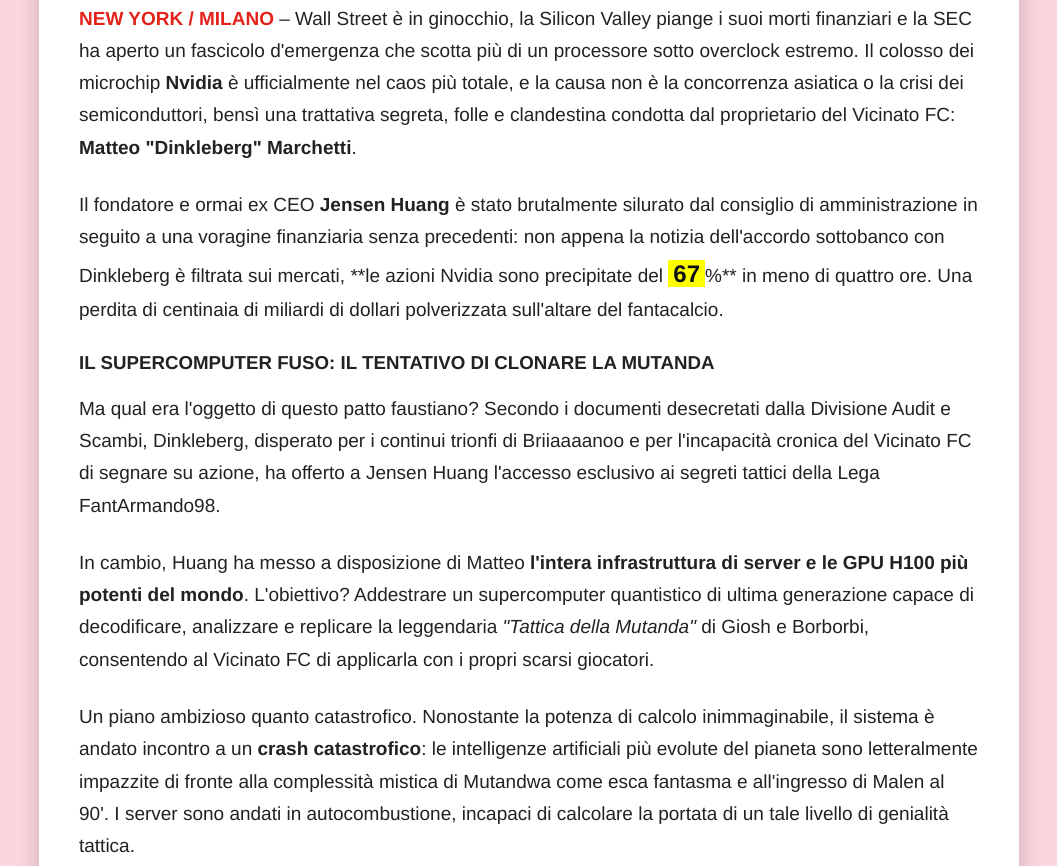
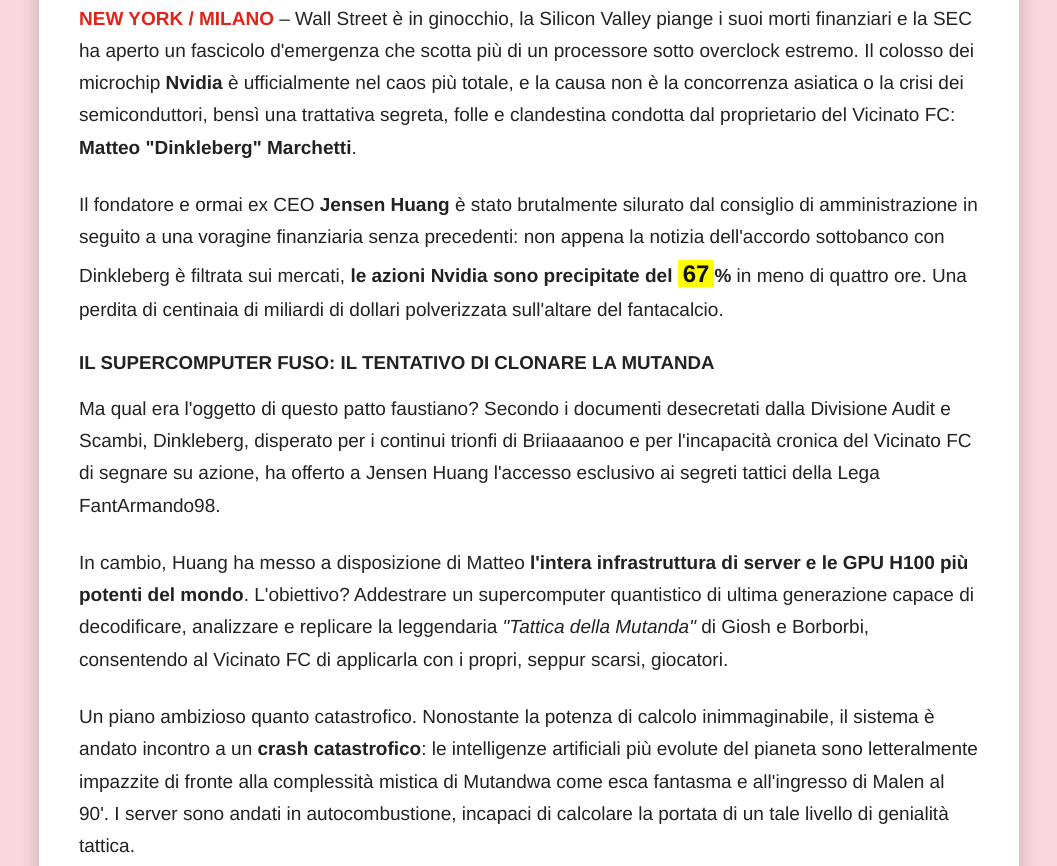
Before and after one commit to AleAusili/crisi-nvidia-dinkleberg, a plain HTML site: page index.html in a window 1280 px wide. Shown: the part 956-1822 px from the top of the page, without its empty margins (111-1168 px from the left). Drawn offline with Linux system fonts and the light colour scheme.

Commit message:
Update index.html

```diff
--- a/index.html
+++ b/index.html
@@ -150,11 +150,11 @@
     <div class="content">
         <p><span class="highlight">NEW YORK / MILANO</span> – Wall Street è in ginocchio, la Silicon Valley piange i suoi morti finanziari e la SEC ha aperto un fascicolo d'emergenza che scotta più di un processore sotto overclock estremo. Il colosso dei microchip <strong>Nvidia</strong> è ufficialmente nel caos più totale, e la causa non è la concorrenza asiatica o la crisi dei semiconduttori, bensì una trattativa segreta, folle e clandestina condotta dal proprietario del Vicinato FC: <strong>Matteo "Dinkleberg" Marchetti</strong>.</p>
 
-        <p>Il fondatore e ormai ex CEO <strong>Jensen Huang</strong> è stato brutalmente silurato dal consiglio di amministrazione in seguito a una voragine finanziaria senza precedenti: non appena la notizia dell'accordo sottobanco con Dinkleberg è filtrata sui mercati, **le azioni Nvidia sono precipitate del <span class="meme-number">67</span>%** in meno di quattro ore. Una perdita di centinaia di miliardi di dollari polverizzata sull'altare del fantacalcio.</p>
+        <p>Il fondatore e ormai ex CEO <strong>Jensen Huang</strong> è stato brutalmente silurato dal consiglio di amministrazione in seguito a una voragine finanziaria senza precedenti: non appena la notizia dell'accordo sottobanco con Dinkleberg è filtrata sui mercati, <strong>le azioni Nvidia sono precipitate del <span class="meme-number">67</span>%</strong> in meno di quattro ore. Una perdita di centinaia di miliardi di dollari polverizzata sull'altare del fantacalcio.</p>
 
         <h3>IL SUPERCOMPUTER FUSO: IL TENTATIVO DI CLONARE LA MUTANDA</h3>
         <p>Ma qual era l'oggetto di questo patto faustiano? Secondo i documenti desecretati dalla Divisione Audit e Scambi, Dinkleberg, disperato per i continui trionfi di Briiaaaanoo e per l'incapacità cronica del Vicinato FC di segnare su azione, ha offerto a Jensen Huang l'accesso esclusivo ai segreti tattici della Lega FantArmando98.</p>
-        <p>In cambio, Huang ha messo a disposizione di Matteo <strong>l'intera infrastruttura di server e le GPU H100 più potenti del mondo</strong>. L'obiettivo? Addestrare un supercomputer quantistico di ultima generazione capace di decodificare, analizzare e replicare la leggendaria <em>"Tattica della Mutanda"</em> di Giosh e Borborbi, consentendo al Vicinato FC di applicarla con i propri scarsi giocatori.</p>
+        <p>In cambio, Huang ha messo a disposizione di Matteo <strong>l'intera infrastruttura di server e le GPU H100 più potenti del mondo</strong>. L'obiettivo? Addestrare un supercomputer quantistico di ultima generazione capace di decodificare, analizzare e replicare la leggendaria <em>"Tattica della Mutanda"</em> di Giosh e Borborbi, consentendo al Vicinato FC di applicarla con i propri, seppur scarsi, giocatori.</p>
         <p>Un piano ambizioso quanto catastrofico. Nonostante la potenza di calcolo inimmaginabile, il sistema è andato incontro a un <strong>crash catastrofico</strong>: le intelligenze artificiali più evolute del pianeta sono letteralmente impazzite di fronte alla complessità mistica di Mutandwa come esca fantasma e all'ingresso di Malen al 90'. I server sono andati in autocombustione, incapaci di calcolare la portata di un tale livello di genialità tattica.</p>
 
         <h3>IL MERCATO DELLE PASSIONI: BETTY IN CAMBIO DI SCHEDE VIDEO</h3>
@@ -172,7 +172,7 @@
         </div>
 
         <h3>L'INTERVENTO DI JOHN FOOTBALL E LA CONDANNA DEFINITIVA</h3>
-        <p>Mentre la Silicon Valley lecca le proprie ferite e Jensen Huang cerca rifugio in un anonimo negozio di giubbotti di pelle a Taiwan, la scure della giustizia sportiva si è abbattuta inesorabile. Il CEO Supremo **John Football**, venuto a conoscenza dell'accordo illecito e del tentativo di corruzione algoritmica, ha convocato un tribunale straordinario.</p>
+        <p>Mentre la Silicon Valley lecca le proprie ferite e Jensen Huang cerca rifugio in un anonimo negozio di giubbotti di pelle a Taiwan, la scure della giustizia sportiva si è abbattuta inesorabile. Il CEO Supremo <strong>John Football</strong>, venuto a conoscenza dell'accordo illecito e del tentativo di corruzione algoritmica, ha convocato un tribunale straordinario.</p>
         <p>Le imputazioni per Dinkleberg sono pesantissime: spionaggio industriale, bancarotta fraudolenta di multinazionali high-tech, utilizzo non autorizzato di intelligenze artificiali per scopi fantacalcistici e, non ultimo, l'aver tentato di usare la cugina del vicepresidente rivale come cavallo di Troia.</p>
 
         <p>La sentenza, emessa con la collaborazione del Notaio Ugo Pratiche e dell'Avvocato Gianfilippo Norma, non ammette appelli: Dinkleberg è stato condannato a una sanzione morale ed economica pari a <span class="meme-number">67</span> miliardi di euro, oltre all'obbligo di restituire le GPU a Jensen Huang e di scusarsi pubblicamente con Betty (la quale, nel frattempo, si è felicemente fidanzata con un ingegnere di Cupertino).</p>
```
